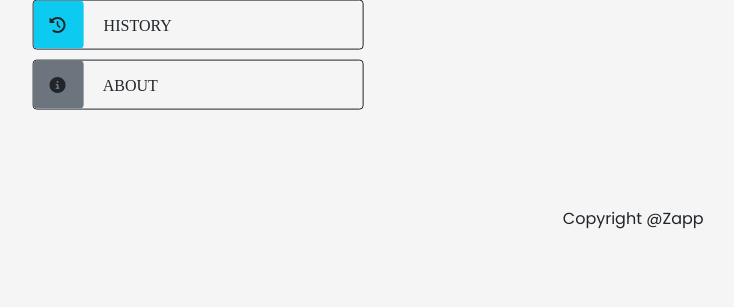
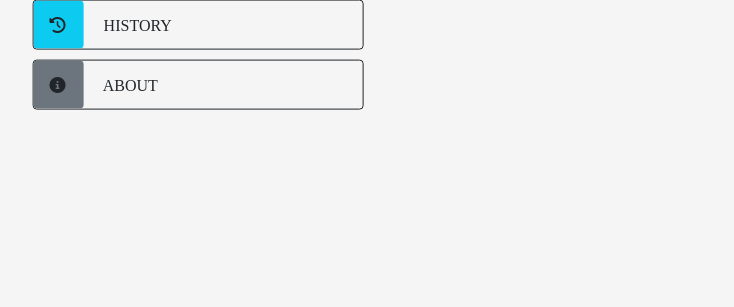
Before and after one commit to zahidquraishi41/zappquizzy, a Flask app: page / in a window 1280 px wide. Shown: the part 493-800 px from the top of the page, without its empty margins (442-1176 px from the left). Run offline with Flask 2, Linux system fonts and the light colour scheme; data that the repository does not hold is empty; some libraries are stand-ins or nearby versions.

Commit message:
ui improvements

```diff
--- a/app.py
+++ b/app.py
@@ -135,7 +135,7 @@ def postmethod():
     global session
     user_id = request.get_json()['user_id']
     session = SessionDB(user_id)
-    return {'message': 'success'}
+    return '', 200
 
 
 @app.route('/git_update', methods=['POST'])
--- a/static/index.css
+++ b/static/index.css
@@ -27,10 +27,3 @@ a i {
     width: 100%;
     max-width: 50px;
 }
-
-.bottom-right {
-    position: absolute;
-    bottom: 5%;
-    right: 5%;
-    transform: translate(-50%, -50%);
-}
--- a/templates/index.html
+++ b/templates/index.html
@@ -67,10 +67,6 @@
     </a>
 </div>
 
-<div class="bottom-right">
-    <p>Copyright @Zapp</p>
-</div>
-
 {% endblock content %}
 
 {% block scripts %}
```
